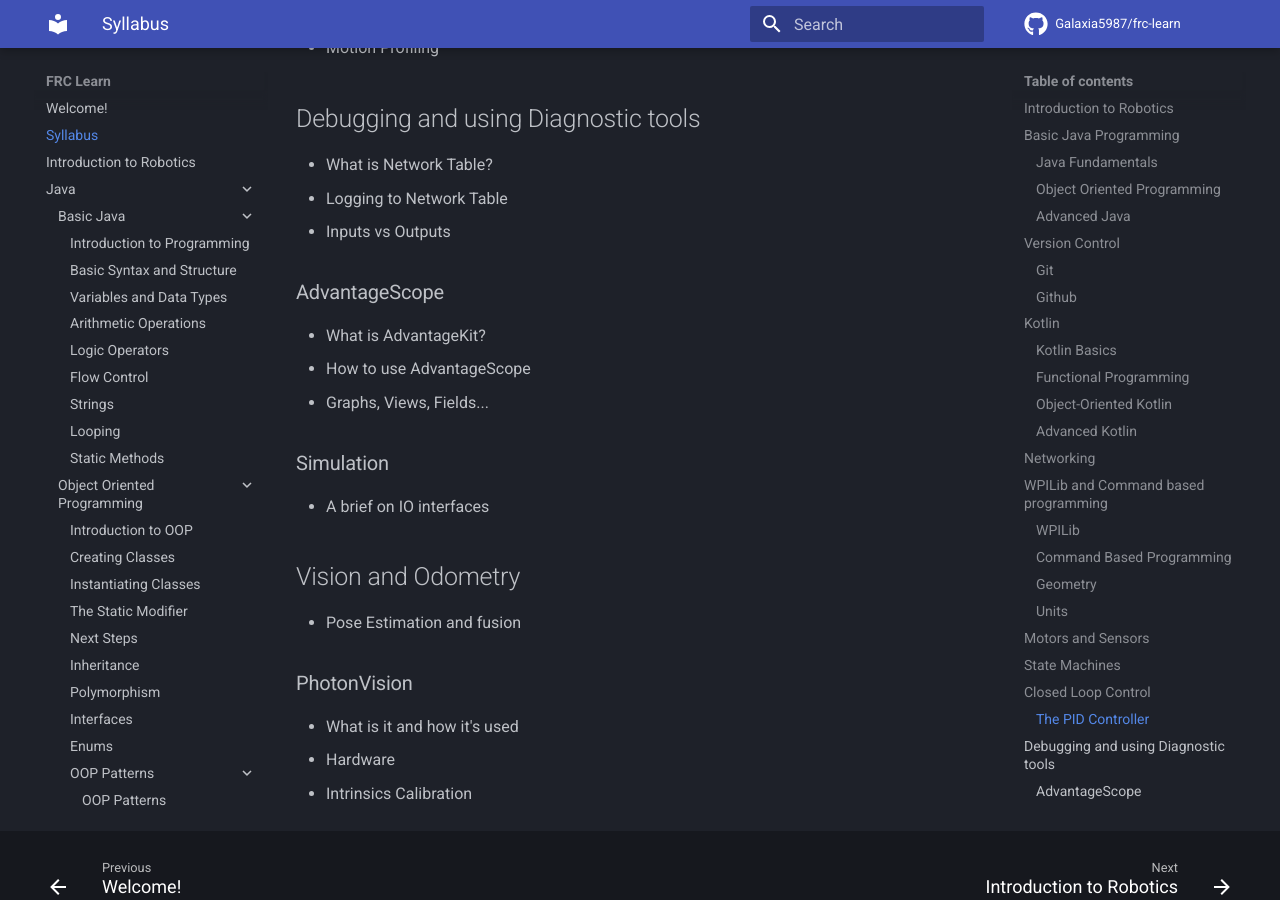
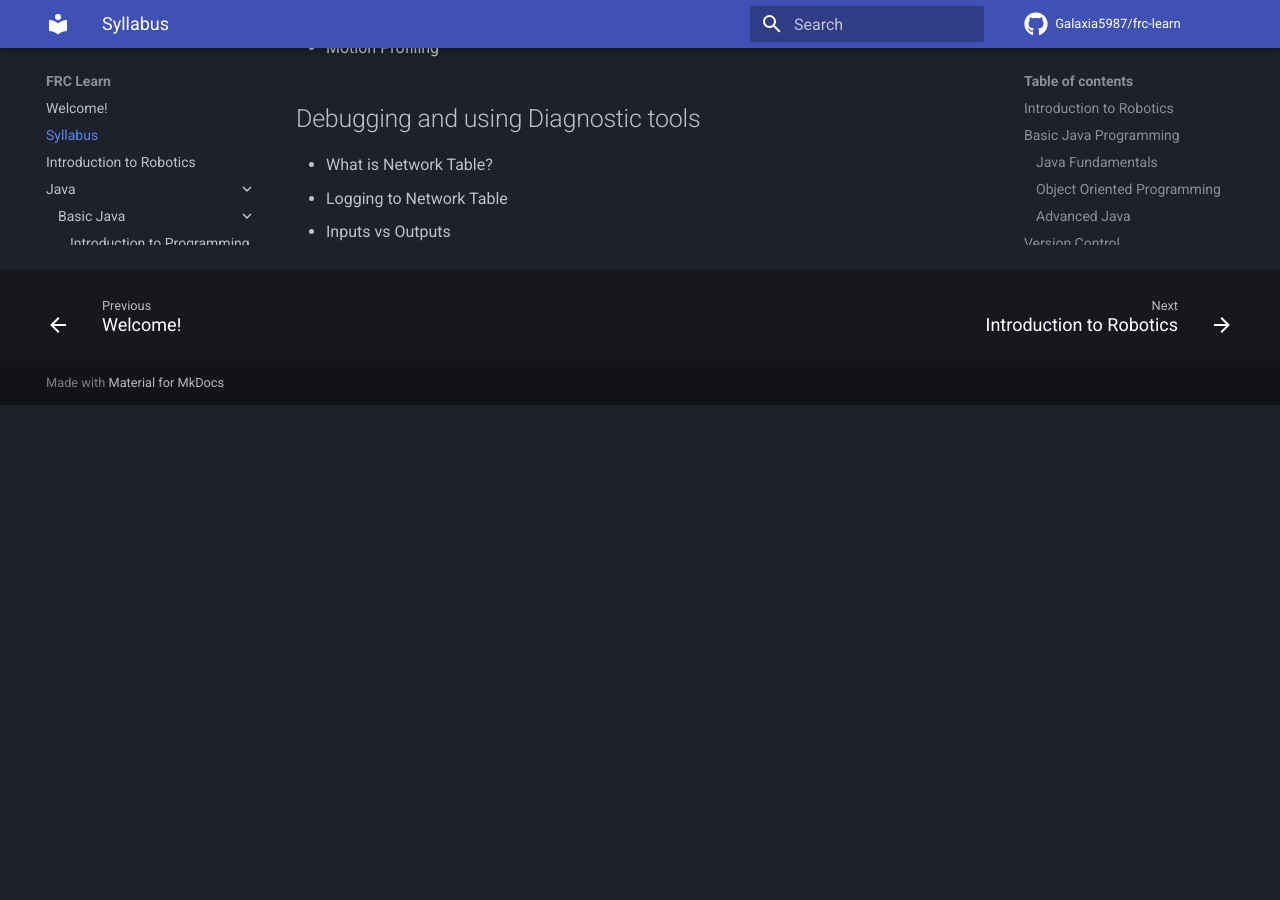
Before and after one commit to Galaxia5987/frc-learn, an MkDocs documentation site: the page built from docs/1-syllabus.md, in a window 1280 px wide and 900 px high, scrolled down 3826 px. Built offline with MkDocs 1.6.1 and Material for MkDocs 9.7.7, drawn with Linux system fonts in a browser that asks for light colours; comment, search, counter and statistics services are not loaded; after the commit the page ends 4231 px from its top, so only the background shows below that.

Commit message:
Update syllabus

```diff
--- a/docs/1-syllabus.md
+++ b/docs/1-syllabus.md
@@ -107,19 +107,3 @@
 * What is Network Table?
 * Logging to Network Table
 * Inputs vs Outputs
-
-### AdvantageScope
-* What is AdvantageKit?
-* How to use AdvantageScope
-* Graphs, Views, Fields...
-
-### Simulation
-* A brief on IO interfaces
-
-## Vision and Odometry
-* Pose Estimation and fusion
-
-### PhotonVision
-* What is it and how it's used
-* Hardware
-* Intrinsics Calibration
```
